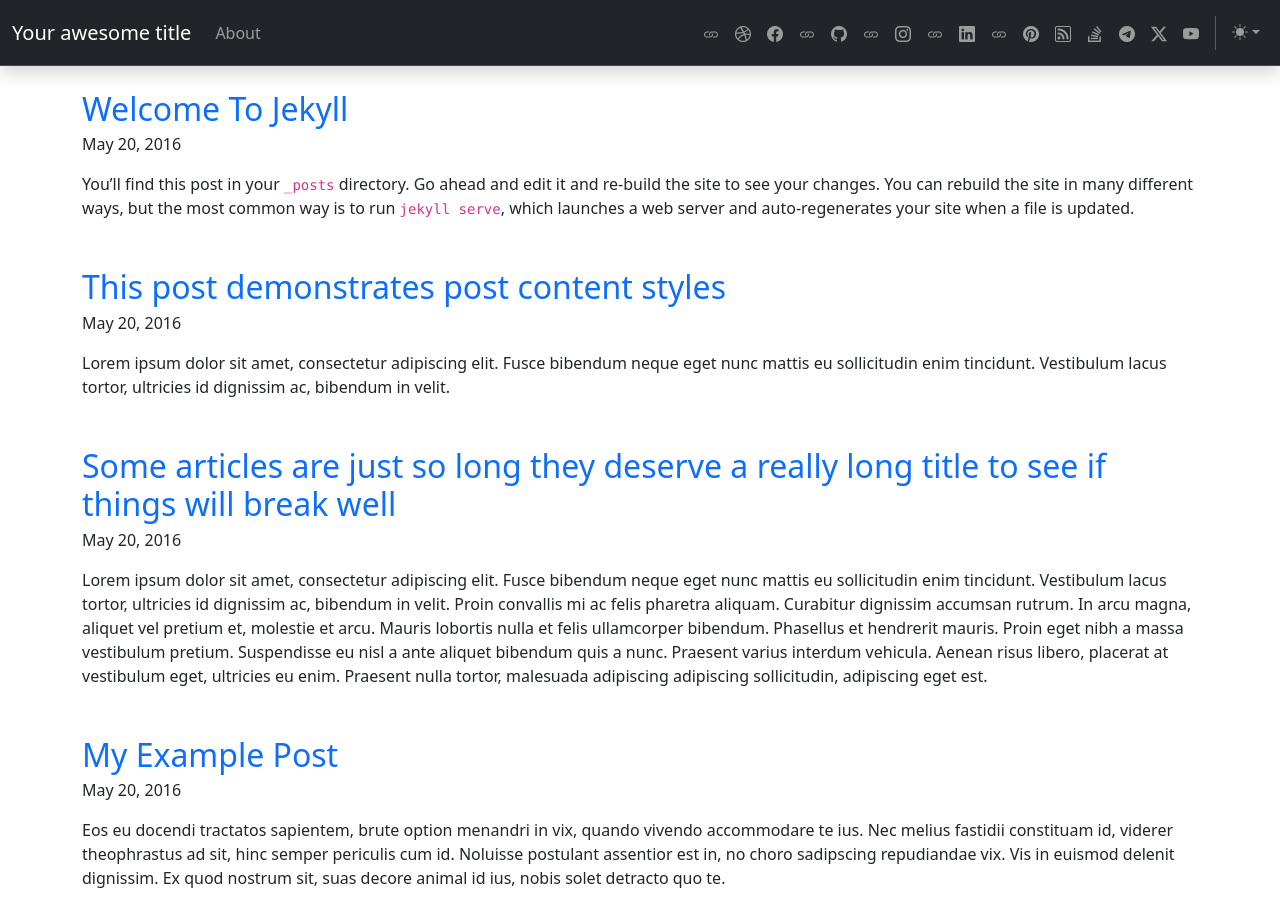
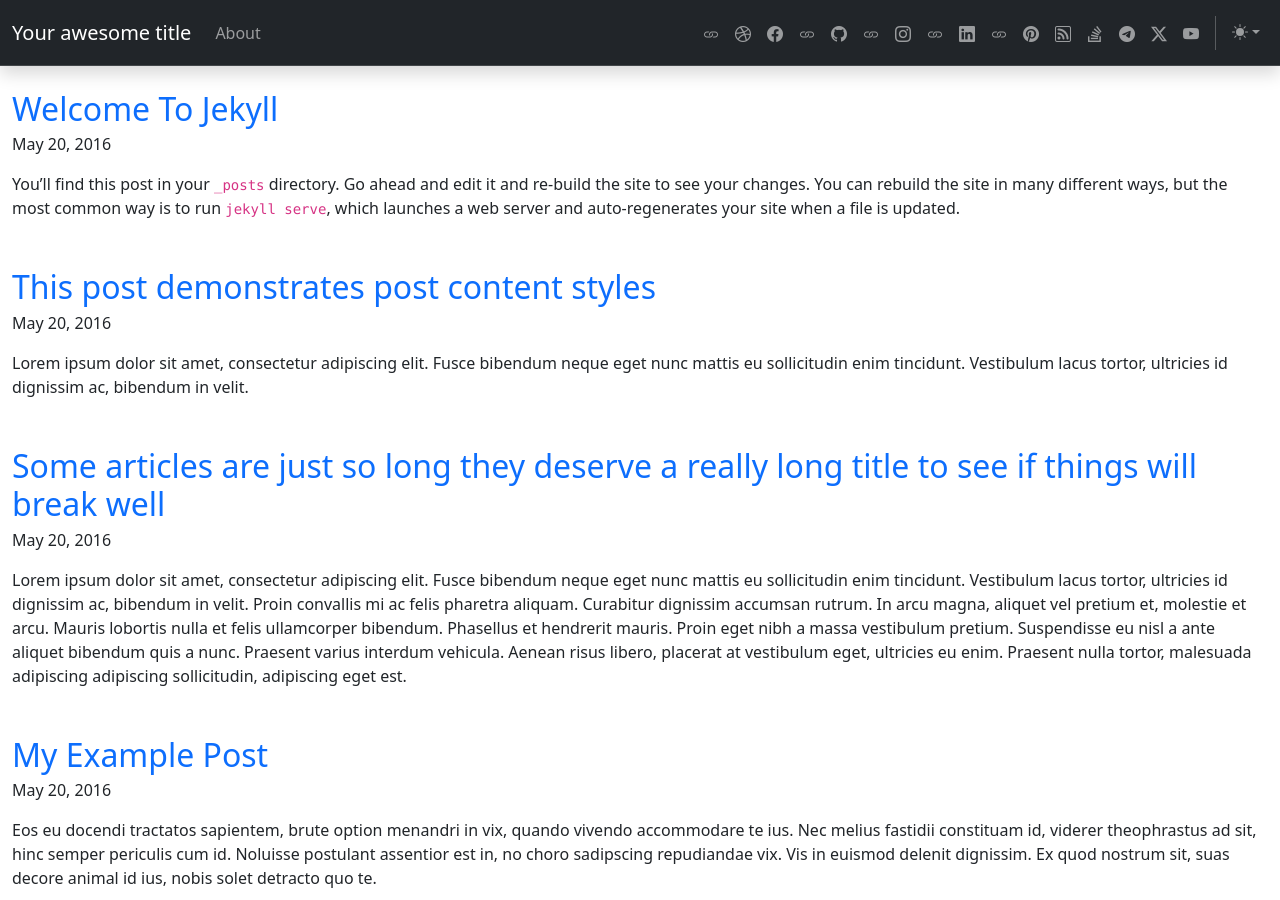
Before and after one commit to openfpga-cores-inventory/jekyll-theme-bootstrap, a Jekyll site: the page built from index.md, in a window 1280 px wide and 900 px high. Built offline with Jekyll 4.4.1, drawn with Linux system fonts in a browser that asks for light colours.

Commit message:
Updated default layout

```diff
--- a/_layouts/default.html
+++ b/_layouts/default.html
@@ -6,11 +6,13 @@
   <body>
     {%- include header.html -%}
 
-    <main class="container mt-3 my-md-4" id="content">
-      {%- include breadcrumb.html -%}
+    <div class="container-xxl mt-3 my-md-4">
+      <main id="content">
+        {%- include breadcrumb.html -%}
 
-      {{ content }}
-    </main>
+        {{ content }}
+      </main>
+    </div>
 
     {%- include footer.html -%}
 
```
